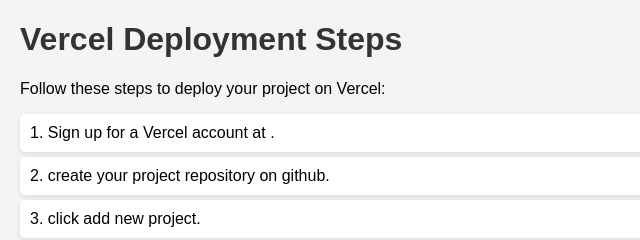
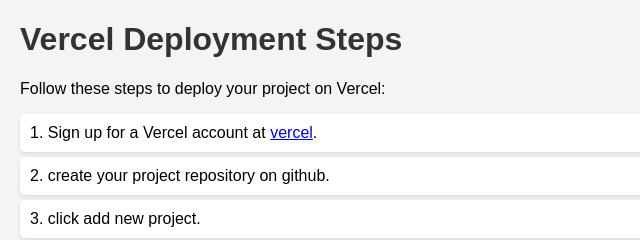
Before and after one commit to sumeetyadav10/vercel, a plain HTML site: page index.html in a window 1280 px wide. Shown: the top 240 px of the page, 0-640 px from the left. Drawn offline with Linux system fonts and the light colour scheme.

Commit message:
Update index.html

```diff
--- a/index.html
+++ b/index.html
@@ -1,5 +1,5 @@
 <!DOCTYPE html>
-<html lang="en">
+<html>
 <head>
     <meta charset="UTF-8">
     <meta name="viewport" content="width=device-width, initial-scale=1.0">
@@ -30,7 +30,7 @@
     <h1>Vercel Deployment Steps</h1>
     <p>Follow these steps to deploy your project on Vercel:</p>
     <ul>
-        <li>1. Sign up for a Vercel account at <a href="https://vercel.com" > </a>.</li>
+        <li>1. Sign up for a Vercel account at <a href="https://vercel.com" > vercel</a>.</li>
         <li>2. create your project repository on github.</li>
         <li>3. click add new project.</li>
         <li>4. import the github repository</li>
```
